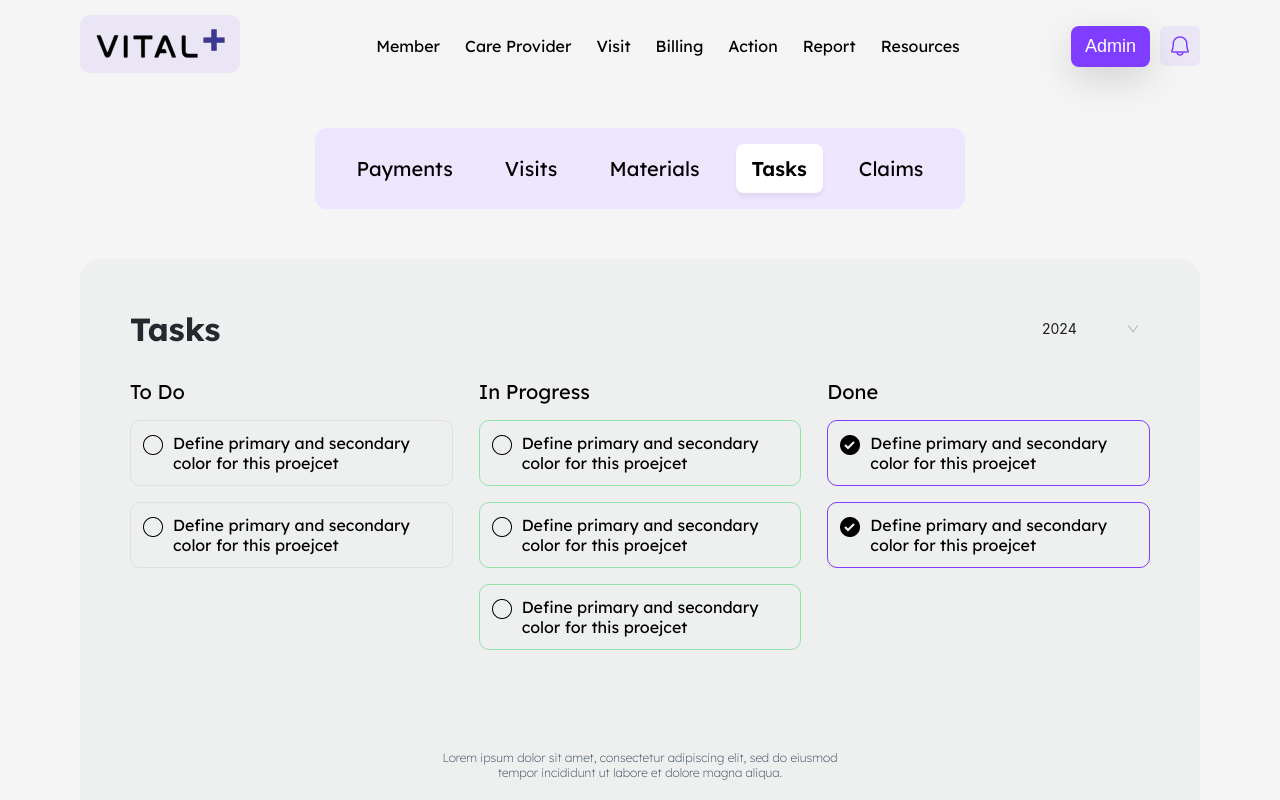
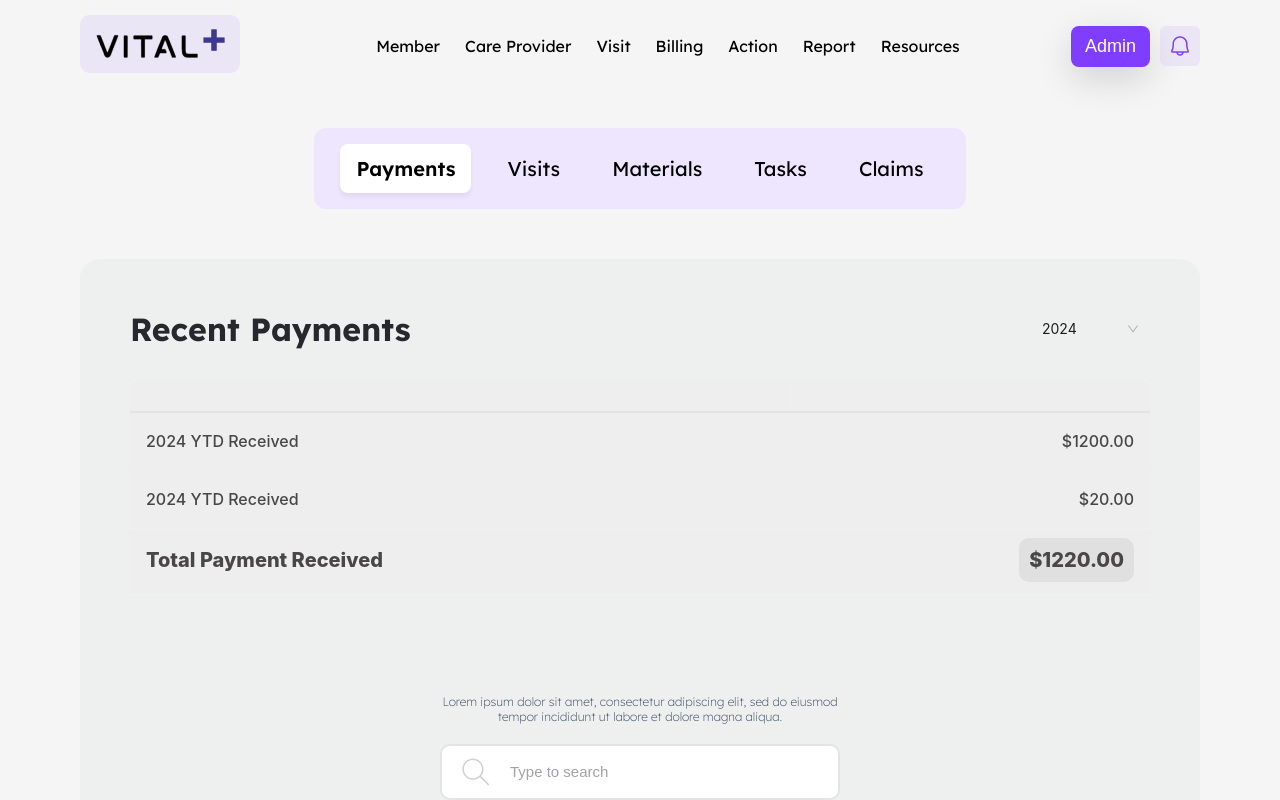
Before and after one commit to idara914/VitalPlus, a Next.js app: page /admin/dashboard in a window 1280 px wide. Shown: the top 800 px of the page. Built offline with nearby package versions, Linux system fonts and the light colour scheme.

Commit message:
fixed tab issue

```diff
--- a/app/components/common/Tabs/Tabs.js
+++ b/app/components/common/Tabs/Tabs.js
@@ -4,7 +4,7 @@ import React, { useState } from "react";
 import styles from "./Tabs.module.css";
 
 function Tabs({ options }) {
-  const [currentTab, setCurrentTab] = useState(3);
+  const [currentTab, setCurrentTab] = useState(0);
   const handleTabChange = (index) => {
     setCurrentTab(index);
   };
```
